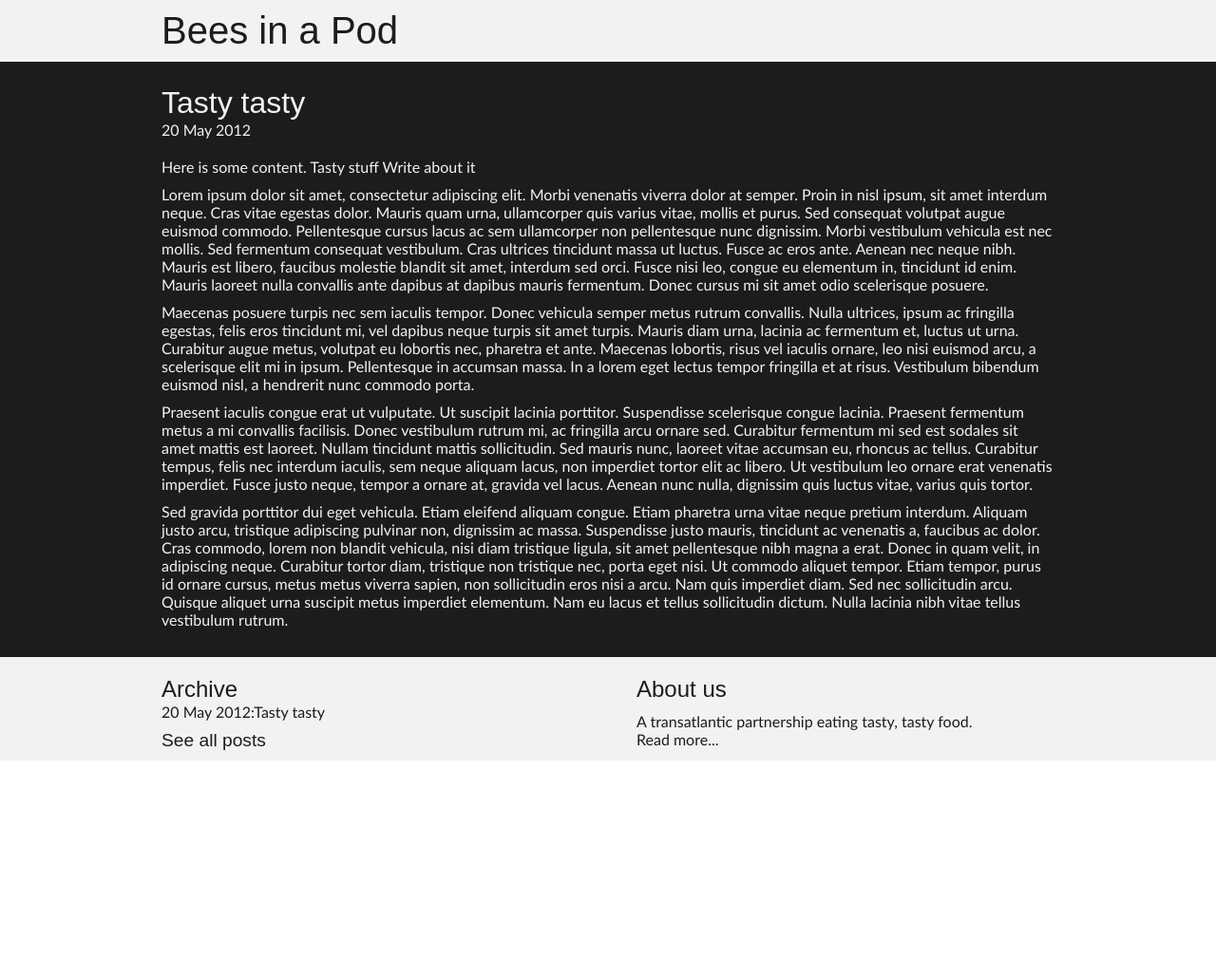
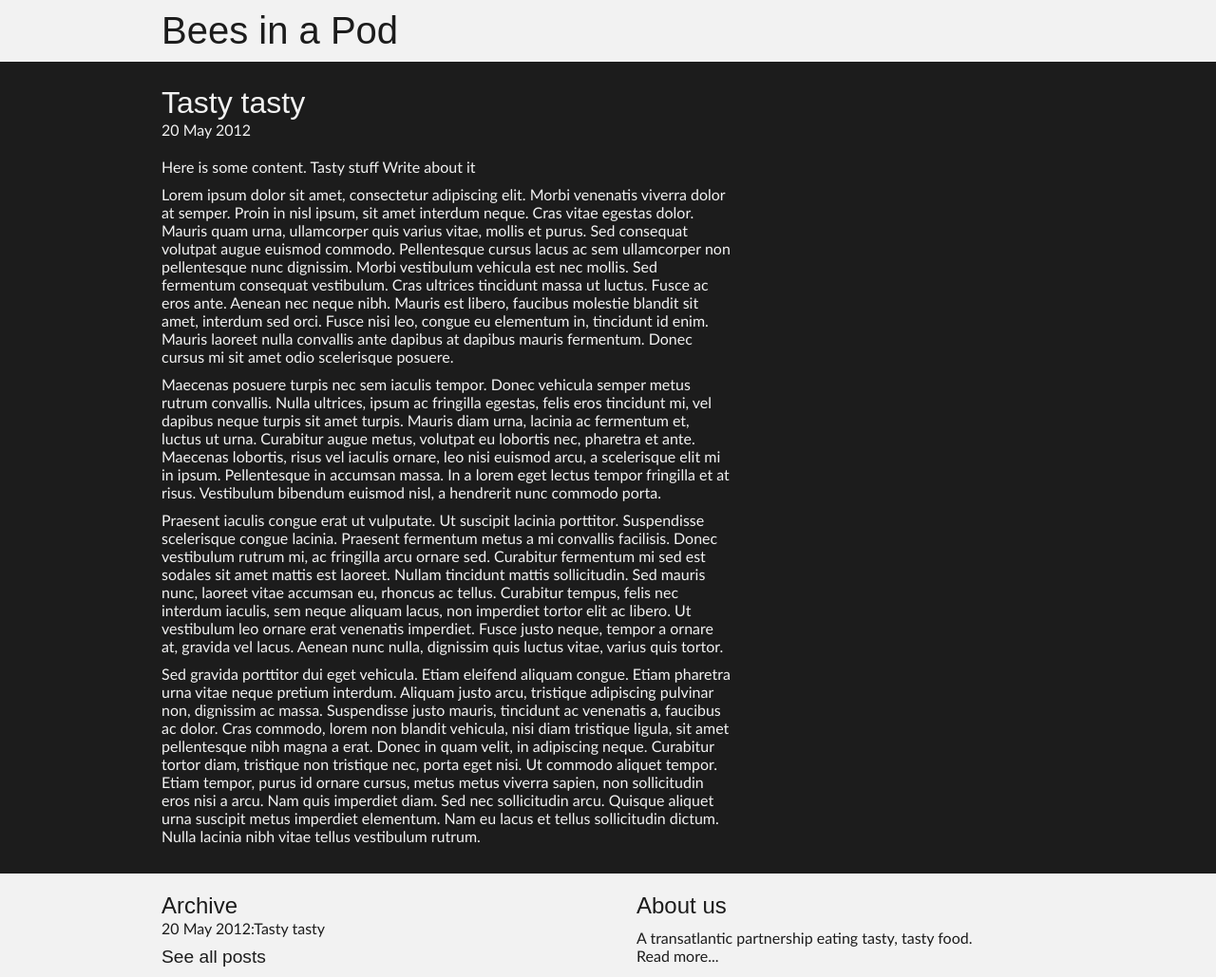
Before and after one commit to beesinapod/beesinapod.github.com, a Jekyll site: the page built from index.html, in a window 1280 px wide. Shown: the whole page at 95% size. Built offline with Jekyll 4.4.1, drawn with Linux system fonts in a browser that asks for light colours; nearby versions of some CDN libraries; before the commit the page ends 900 px from its top, so only the background shows below that.

Commit message:
index styling

```diff
--- a/index.html
+++ b/index.html
@@ -4,6 +4,7 @@ title: Bees in a Pod
 ---
 
 {% for post in site.posts limit:3 %}
+<section class="index-listing">
     <section class="post">
         <h2><a href="{{ post.url }}">{{ post.title }}</a></h2>
         <span>{{ post.date | date_to_string }}</span>
@@ -12,4 +13,5 @@ title: Bees in a Pod
         {% endif %}
         <p>{{post.content}}</p>
     </section>
+</section>
 {% endfor %}
--- a/static/styles.css
+++ b/static/styles.css
@@ -37,3 +37,4 @@ section#content:before{content:"";display:table;}
 section#content .ing-fixed{position:fixed;top:10px;margin-left:640px;}
 section#content .ingredients{width:300px;float:right;}
 section#content .main{width:600px;float:left;}
+.index-listing{width:600px;}
--- a/static/styles.less
+++ b/static/styles.less
@@ -145,3 +145,8 @@ section#content {
         float: left;
     }
 }
+
+// index
+.index-listing {
+    width: 600px;
+}
```
